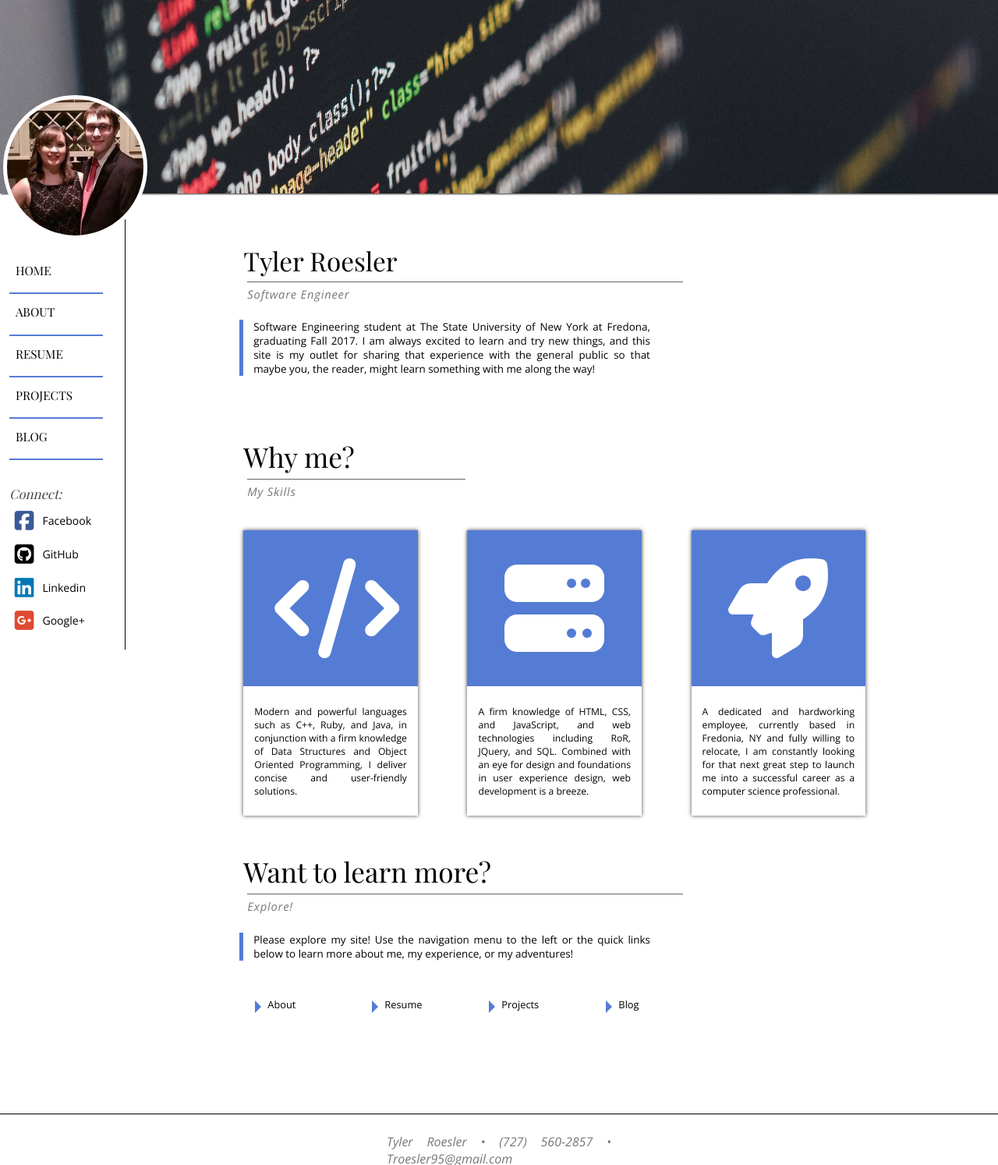
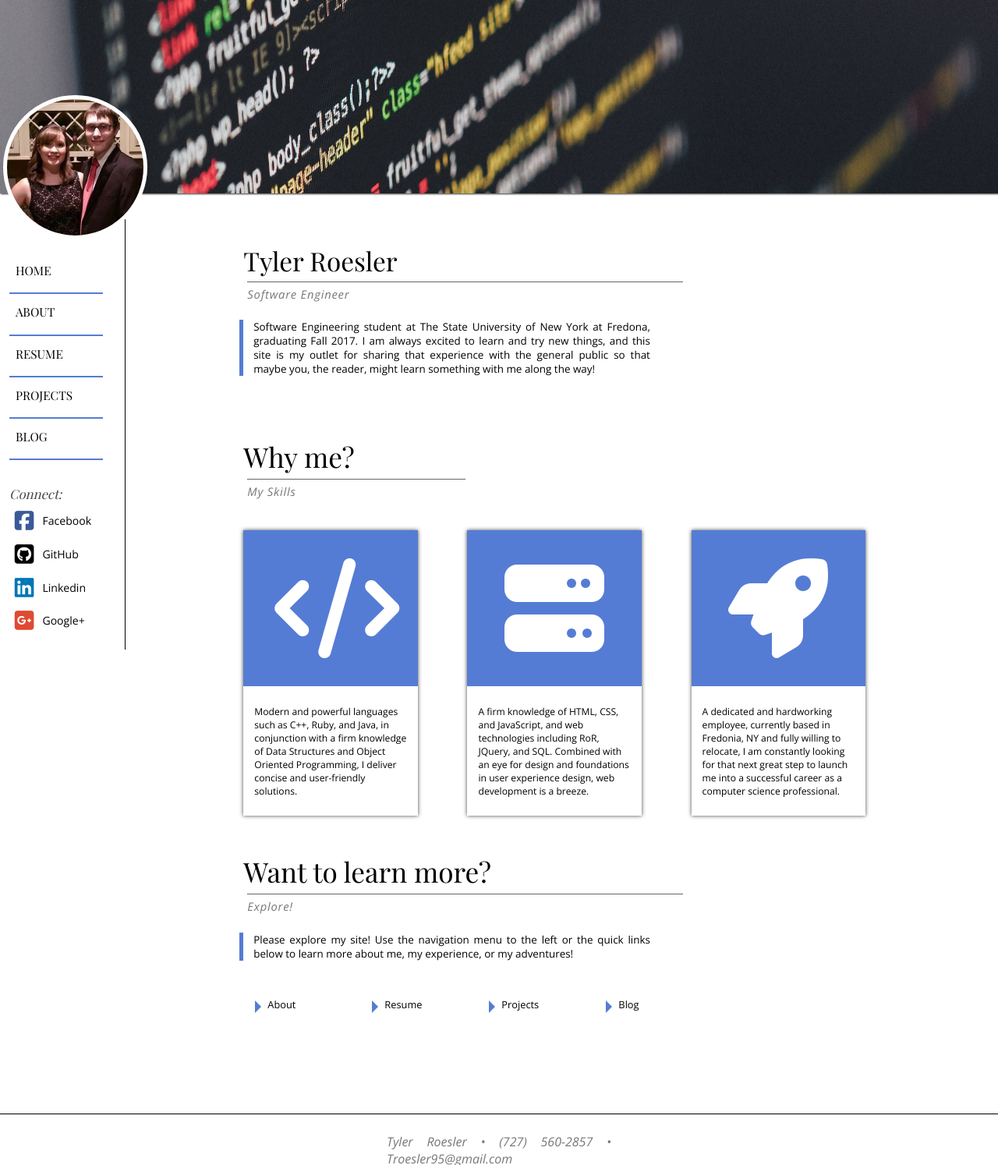
Before and after one commit to Troesler95/Troesler95.github.io, a Jekyll site: the page built from index.html, in a window 1280 px wide. Shown: the whole page at 78% size. Built offline with Jekyll 4.4.1, drawn with Linux system fonts in a browser that asks for light colours; nearby versions of some CDN libraries; some web fonts are replaced.

Commit message:
Update index.css

```diff
--- a/css/index.css
+++ b/css/index.css
@@ -289,6 +289,7 @@ hr.secondary {
 .card-bottom p {
     padding: 2.6vh 0;
     font-size: 0.95vw !important;
+    text-align: left !important;
 }
 
 .learn-more {
```
